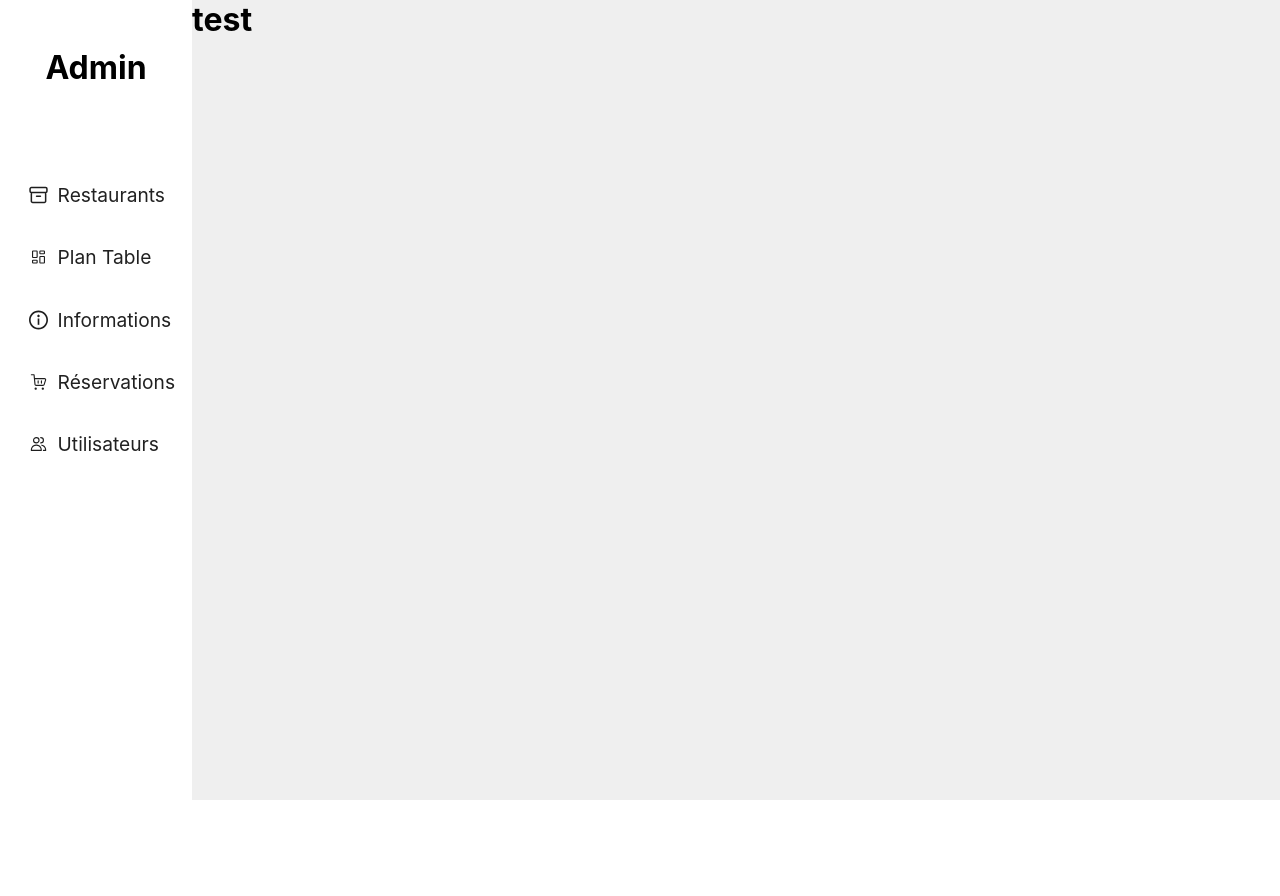
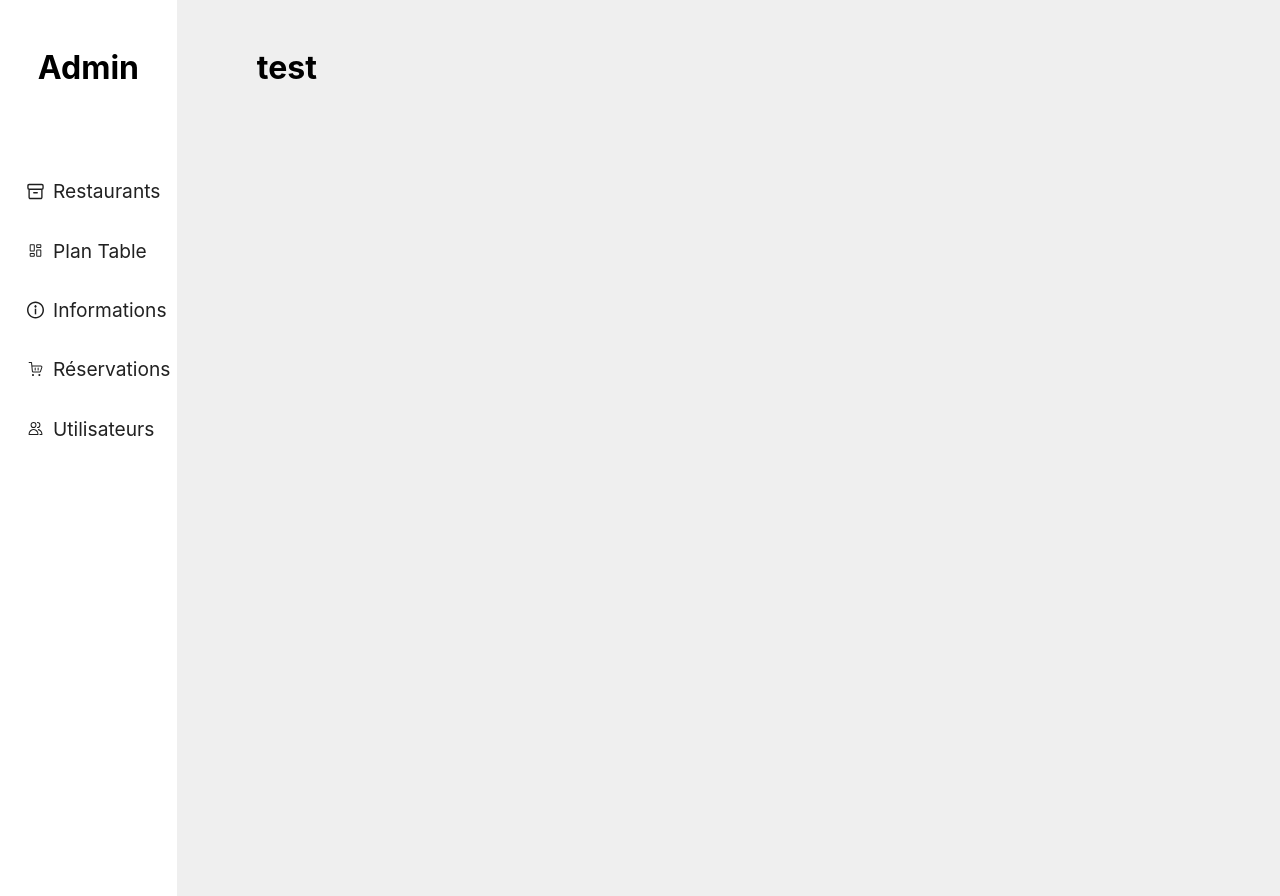
Before and after one commit to SarahOtmane/backOfficeResto, a React (Create React App) app: page /admin/restaurants in a window 1280 px wide. Before the commit the page ends 800 px from the top, so only its background shows below. Built offline with nearby package versions, Linux system fonts and the light colour scheme.

Commit message:
update main class

```diff
--- a/src/App.css
+++ b/src/App.css
@@ -92,5 +92,6 @@ a{
 
 .main{
     min-height: 100vh;
-    width: 85vw;
+    width: 80vw;
+    padding: 3rem 5rem;
 }
```
